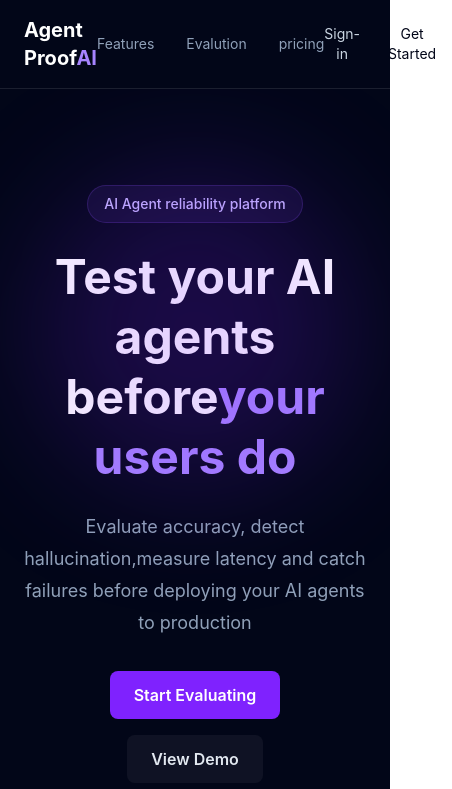
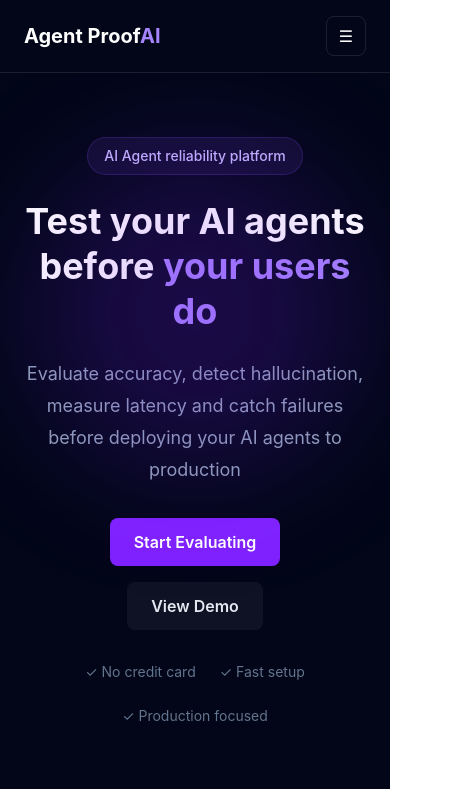
Before and after one commit to SaKshDEV/agentproof-ai, a React (Vite) app in the folder client/: page / in a window 390 px wide. Shown: the top 789 px of the page, 452 px wide, since content can reach past the window. Built offline with nearby package versions, Linux system fonts and the light colour scheme.

Commit message:
hamburger button + fixing some error

```diff
--- a/client/src/components/Hero.jsx
+++ b/client/src/components/Hero.jsx
@@ -2,7 +2,7 @@ import React from 'react'
 
 const Hero = () => {
     return (
-        <section className="relative overflow-hidden bg-slate-950 px-6 py-24">
+        <section className="relative overflow-hidden bg-slate-950 px-6 py-16 md:py-24">
             <div className=" absolute left-1/2 top-20 h-80 w-80 -translate-x-1/2 rounded-full bg-violet-600/20 blur-3xl"></div>
             <div className="mx-auto z-10 max-w-7xl">
                 <div className='mx-auto mb-6 w-fit rounded-full border border-violet-500/20 bg-violet-500/10 px-4 py-2 text-sm font-medium text-violet-300'>
@@ -11,13 +11,13 @@ const Hero = () => {
 
 
 
-                <h1 className="mx-auto max-w-4xl text-center text-5xl font-bold leading-tight text-white md:text-6xl">
+                <h1 className="mx-auto max-w-4xl text-center text-4xl font-bold leading-tight text-white sm:text-5xl md:text-6xl">
                     Test your AI agents before
-                    <span className="text-violet-400">your users do</span>
+                    <span className="text-violet-400"> your users do</span>
 
                 </h1>
                 <p className="mx-auto mt-6 mx-w-2xl text-center text-lg leading-8 text-slate-400">
-                    Evaluate accuracy, detect hallucination,measure latency and
+                    Evaluate accuracy, detect hallucination, measure latency and
                     catch failures before deploying your AI agents to production
 
                 </p>
--- a/client/src/components/Navbar.jsx
+++ b/client/src/components/Navbar.jsx
@@ -1,14 +1,17 @@
+import { useState } from 'react'
 import React from 'react'
 
 const Navbar = () => {
-  return (
-    <nav className="border-b border-white/10 bg-slate-950">
+
+    const [menuOpen, setMenuOpen] = useState(false);
+    return (
+        <nav className="border-b border-white/10 bg-slate-950">
             <div className="mx-auto flex max-w-7xl items-center justify-between px-6 py-4">
                 <h1 className="text-xl text-white font-bold">
                     Agent Proof
                     <span className="text-violet-400">AI</span>
                 </h1>
-                <div className="flex items-center gap-8">
+                <div className="hidden items-center gap-8 md:flex">
                     <a href="#features"
                         className="text-sm text-slate-400 transition hover:text-white">
                         Features
@@ -25,16 +28,60 @@ const Navbar = () => {
                         pricing
                     </a>
                 </div>
-                <div className="flex items-center gap-3">
-                    <button
-                        className="rounded-lg pc-4 py-2 text-sm text-slate-300 transition hover:bg-white/5 hover:text-white">Sign-in</button>
-                    <button
-                        className="rounded-lg px-4 py-2 text-sm font semibold text-slate-950 transition hover:bg-slate-200">Get Started
+                <div className="hidden items-center gap-3 md:flex">
+                    <button className="rounded-lg px-4 py-2 text-sm text-slate-300 transition hover:bg-white/5 hover:text-white">
+                        Sign in
+                    </button>
+
+                    <button className="rounded-lg bg-violet-600 px-4 py-2 text-sm font-semibold text-white transition hover:bg-violet-500">
+                        Get Started
+                    </button>
+
+                </div>
+                <button
+                    onClick={() => setMenuOpen(!menuOpen)}
+                    className="flex h-10 w-10 items-center justify-center rounded-lg border border-white/10 text-white transition hover:bg-white/5 md:hidden"
+                >
+                    {menuOpen ? "✕" : "☰"}
+                </button>
+            </div>
+            {menuOpen && (
+                <div className="border-t border-white/10 bg-slate-950 px-6 py-5 md:hidden">
+
+                    <div className="flex flex-col gap-4">
+
+                        <a
+                            href="#features"
+                            className="text-sm text-slate-400 hover:text-white"
+                        >
+                            Features
+                        </a>
+
+                        <a
+                            href="#evaluations"
+                            className="text-sm text-slate-400 hover:text-white"
+                        >
+                            Evaluations
+                        </a>
+
+                        <a
+                            href="#pricing"
+                            className="text-sm text-slate-400 hover:text-white"
+                        >
+                            Pricing
+                        </a>
+
+                        <button className="mt-2 rounded-lg bg-violet-600 px-4 py-3 text-sm font-semibold text-white hover:bg-violet-500">
+                            Get Started
                         </button>
+
+                    </div>
+
                 </div>
-            </div>
+            )}
+
         </nav>
-  )
+    )
 }
 
 export default Navbar
```
